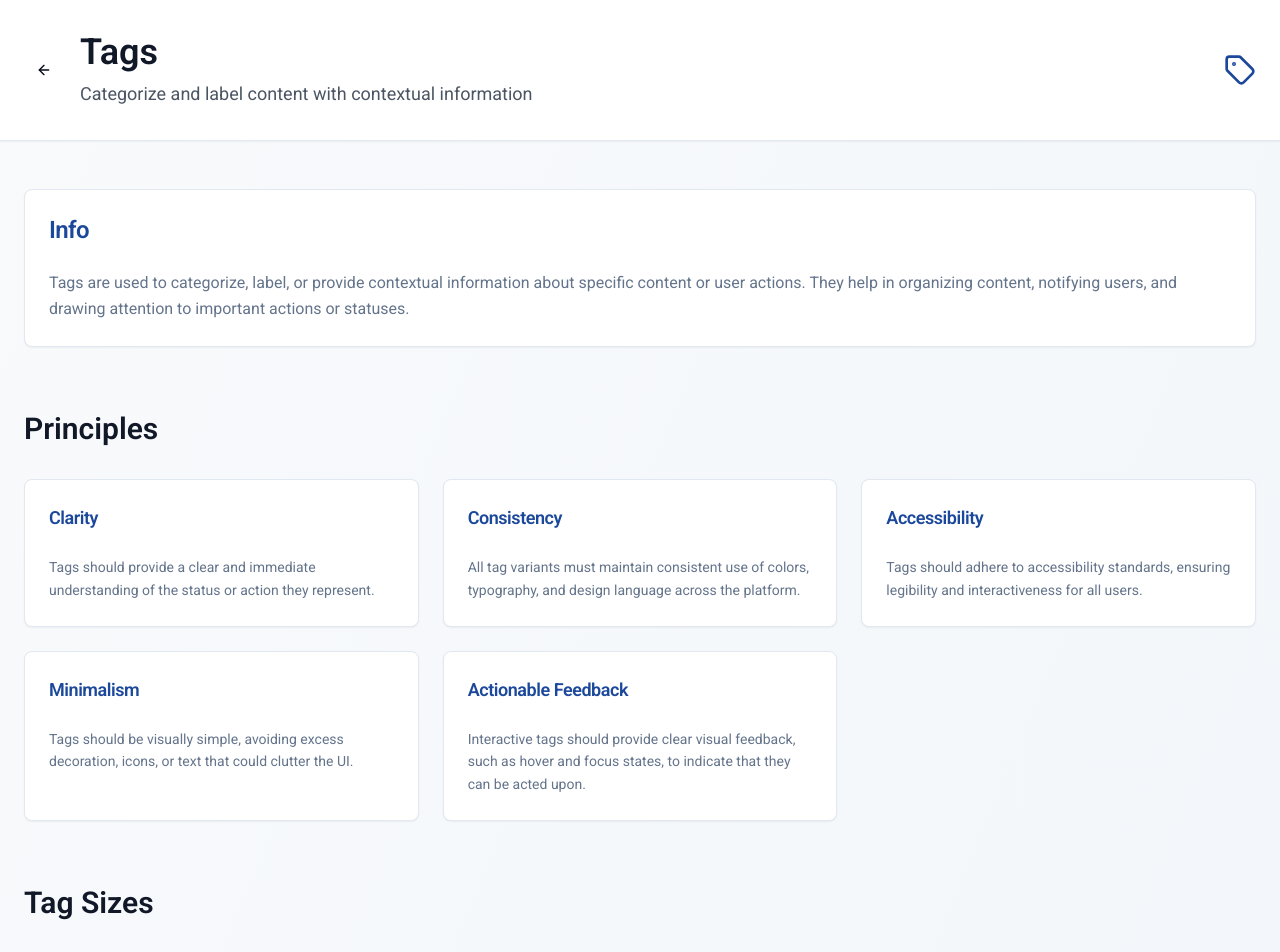
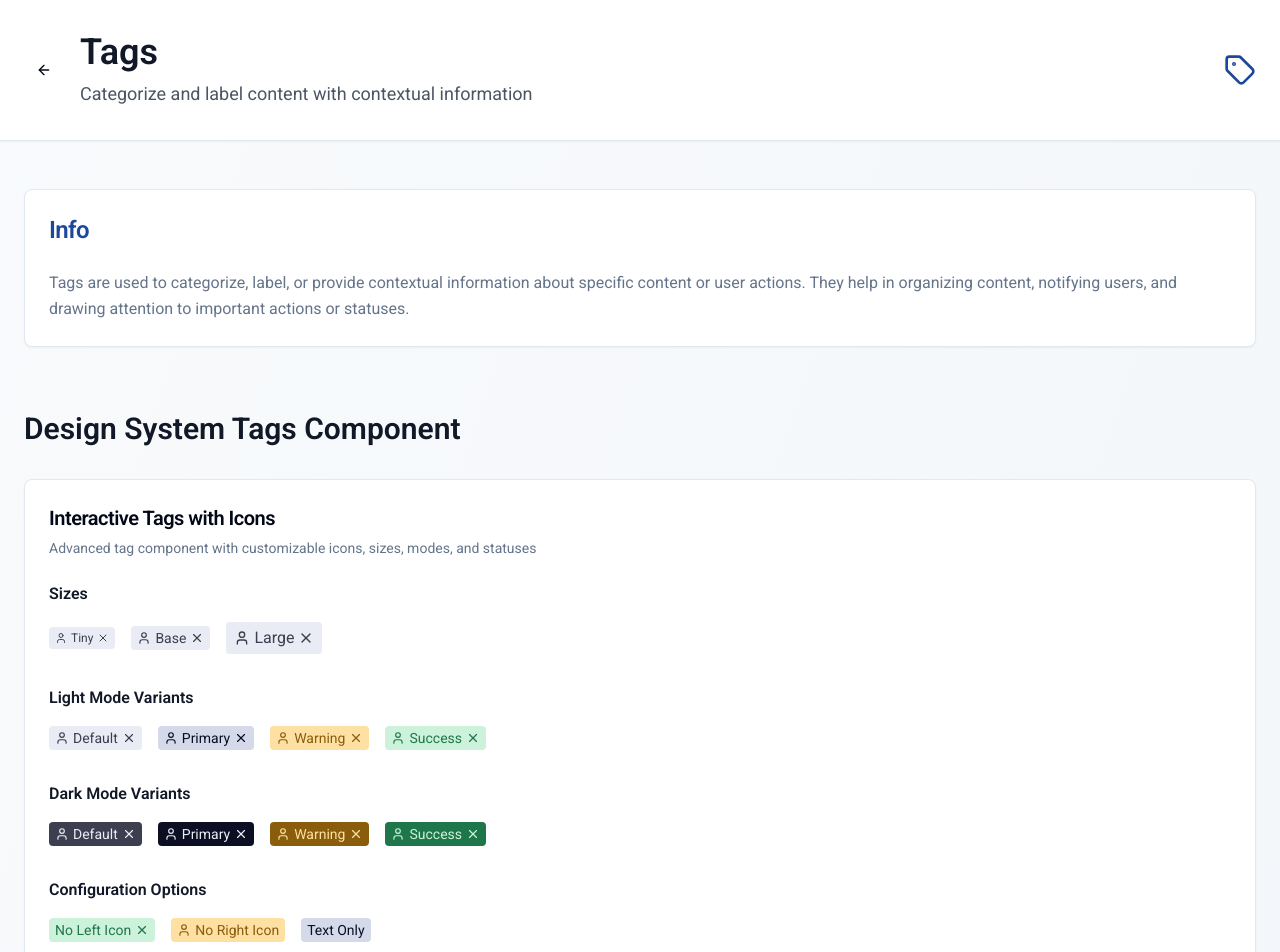
Before and after one commit to Suvarna-Myneni/style-sprite-craft, a React (Vite) app: page /tags in a window 1280 px wide. Shown: the top 952 px of the page. Built offline with nearby package versions, Linux system fonts and the light colour scheme.

Commit message:
Add Tags component
Implement Tags component with specified usage.

```diff
--- /dev/null
+++ b/src/components/tags/TagsComponent.tsx
@@ -0,0 +1,73 @@
+
+import React from "react";
+import { X, User } from "lucide-react";
+
+interface TagsComponentProps {
+  showRightIcon?: boolean;
+  showLeftIcon?: boolean;
+  status?: "primary" | "success" | "warning" | "default";
+  size?: "large" | "base" | "tiny";
+  mode?: "dark" | "light";
+  className?: string;
+  children?: React.ReactNode;
+}
+
+export const TagsComponent: React.FC<TagsComponentProps> = ({
+  showRightIcon = true,
+  showLeftIcon = true,
+  status = "default",
+  size = "base",
+  mode = "light",
+  className = "",
+  children = "Label"
+}) => {
+  const getIconColor = () => {
+    if (status === "default" && mode === "light") return "#3D3F50";
+    if (mode === "light" && status === "primary") return "#0C0F24";
+    if (mode === "light" && status === "warning") return "#895D0B";
+    if (status === "warning" && mode === "dark") return "#FFE1A4";
+    if (mode === "light" && status === "success") return "#1E774A";
+    if (status === "success" && mode === "dark") return "#CCF2DB";
+    return "#E9ECF4";
+  };
+
+  const getIconSize = () => {
+    if (size === "tiny") return 12;
+    if (size === "base") return 14;
+    if (size === "large") return 16;
+    return 14;
+  };
+
+  const getCloseIconSize = () => {
+    if (size === "tiny") return 12;
+    if (size === "base") return 14;
+    if (size === "large") return 16;
+    return 14;
+  };
+
+  const baseClasses = `tags-component ${size} ${mode} ${status} ${className}`;
+
+  return (
+    <div className={baseClasses}>
+      {showLeftIcon && (
+        <User
+          size={getIconSize()}
+          color={getIconColor()}
+          className="tags-left-icon"
+        />
+      )}
+
+      <div className="tags-text-wrapper">
+        {children}
+      </div>
+
+      {showRightIcon && (
+        <X
+          size={getCloseIconSize()}
+          color={getIconColor()}
+          className="tags-right-icon"
+        />
+      )}
+    </div>
+  );
+};
--- /dev/null
+++ b/src/components/tags/tags-component.css
@@ -0,0 +1,136 @@
+
+.tags-component {
+  align-items: center;
+  border-radius: 4px;
+  display: inline-flex;
+  gap: 4px;
+  justify-content: center;
+  overflow: hidden;
+  position: relative;
+  font-family: 'Roboto', sans-serif;
+}
+
+.tags-component .tags-left-icon {
+  position: relative;
+}
+
+.tags-component .tags-right-icon {
+  position: relative;
+  cursor: pointer;
+}
+
+.tags-component .tags-text-wrapper {
+  position: relative;
+  text-align: center;
+  white-space: nowrap;
+  width: fit-content;
+}
+
+/* Size variants */
+.tags-component.base {
+  padding: 2px 6px;
+}
+
+.tags-component.large {
+  padding: 4px 8px;
+}
+
+.tags-component.tiny {
+  padding: 2px 6px;
+}
+
+/* Background colors */
+.tags-component.dark.default {
+  background-color: #3d3f50;
+}
+
+.tags-component.warning.light {
+  background-color: #ffe0a3;
+}
+
+.tags-component.dark.success {
+  background-color: #1e774a;
+}
+
+.tags-component.dark.warning {
+  background-color: #895d0b;
+}
+
+.tags-component.default.light {
+  background-color: #e9ecf4;
+}
+
+.tags-component.primary.light {
+  background-color: #d4daea;
+}
+
+.tags-component.primary.dark {
+  background-color: #0c0f24;
+}
+
+.tags-component.light.success {
+  background-color: #ccf2db;
+}
+
+/* Typography */
+.tags-component.base .tags-text-wrapper {
+  font-size: 14px;
+  font-weight: 400;
+  line-height: 20px;
+  letter-spacing: 0px;
+}
+
+.tags-component.large .tags-text-wrapper {
+  font-size: 16px;
+  font-weight: 400;
+  line-height: 24px;
+  letter-spacing: 0px;
+}
+
+.tags-component.tiny .tags-text-wrapper {
+  font-size: 12px;
+  font-weight: 400;
+  line-height: 18px;
+  letter-spacing: 0px;
+}
+
+/* Text colors */
+.tags-component.warning.light .tags-text-wrapper {
+  color: #895d0b;
+}
+
+.tags-component.dark.success .tags-text-wrapper {
+  color: #ccf2db;
+}
+
+.tags-component.dark.warning .tags-text-wrapper {
+  color: #ffe0a3;
+}
+
+.tags-component.default.light .tags-text-wrapper {
+  color: #3d3f50;
+}
+
+.tags-component.primary.light .tags-text-wrapper {
+  color: #0c0f24;
+}
+
+.tags-component.primary.dark .tags-text-wrapper {
+  color: #e9ecf4;
+}
+
+.tags-component.light.success .tags-text-wrapper {
+  color: #1e774a;
+}
+
+.tags-component.dark.default.tiny .tags-text-wrapper {
+  color: #e9ecf4;
+}
+
+.tags-component.dark.default.large .tags-text-wrapper {
+  color: #e7e7e9;
+}
+
+.tags-component.dark.default.base .tags-text-wrapper {
+  color: #e9ecf4;
+}
--- a/src/pages/Tags.tsx
+++ b/src/pages/Tags.tsx
@@ -1,10 +1,11 @@
-
 import { Link } from "react-router-dom";
 import { ArrowLeft, Tag, Copy, Check } from "lucide-react";
 import { Button } from "@/components/ui/button";
 import { Card, CardContent, CardDescription, CardHeader, CardTitle } from "@/components/ui/card";
 import { Badge } from "@/components/ui/badge";
 import { useState } from "react";
+import { TagsComponent } from "@/components/tags/TagsComponent";
+import "@/components/tags/tags-component.css";
 
 const Tags = () => {
   const [copiedCode, setCopiedCode] = useState<string | null>(null);
@@ -157,6 +158,81 @@ const Tags = () => {
           </Card>
         </div>
 
+        {/* Design System Tags Component Examples */}
+        <div className="mb-16">
+          <h2 className="text-3xl font-bold text-gray-900 mb-8">Design System Tags Component</h2>
+          <Card>
+            <CardHeader>
+              <CardTitle className="text-xl">Interactive Tags with Icons</CardTitle>
+              <CardDescription>
+                Advanced tag component with customizable icons, sizes, modes, and statuses
+              </CardDescription>
+            </CardHeader>
+            <CardContent>
+              <div className="space-y-8">
+                {/* Size Examples */}
+                <div>
+                  <h4 className="font-semibold text-gray-900 mb-4">Sizes</h4>
+                  <div className="flex flex-wrap gap-4 items-center">
+                    <TagsComponent size="tiny" status="default" mode="light">Tiny</TagsComponent>
+                    <TagsComponent size="base" status="default" mode="light">Base</TagsComponent>
+                    <TagsComponent size="large" status="default" mode="light">Large</TagsComponent>
+                  </div>
+                </div>
+
+                {/* Status Examples - Light Mode */}
+                <div>
+                  <h4 className="font-semibold text-gray-900 mb-4">Light Mode Variants</h4>
+                  <div className="flex flex-wrap gap-4 items-center">
+                    <TagsComponent status="default" mode="light">Default</TagsComponent>
+                    <TagsComponent status="primary" mode="light">Primary</TagsComponent>
+                    <TagsComponent status="warning" mode="light">Warning</TagsComponent>
+                    <TagsComponent status="success" mode="light">Success</TagsComponent>
+                  </div>
+                </div>
+
+                {/* Status Examples - Dark Mode */}
+                <div>
+                  <h4 className="font-semibold text-gray-900 mb-4">Dark Mode Variants</h4>
+                  <div className="flex flex-wrap gap-4 items-center">
+                    <TagsComponent status="default" mode="dark">Default</TagsComponent>
+                    <TagsComponent status="primary" mode="dark">Primary</TagsComponent>
+                    <TagsComponent status="warning" mode="dark">Warning</TagsComponent>
+                    <TagsComponent status="success" mode="dark">Success</TagsComponent>
+                  </div>
+                </div>
+
+                {/* Configuration Examples */}
+                <div>
+                  <h4 className="font-semibold text-gray-900 mb-4">Configuration Options</h4>
+                  <div className="flex flex-wrap gap-4 items-center">
+                    <TagsComponent showLeftIcon={false} status="success" mode="light">No Left Icon</TagsComponent>
+                    <TagsComponent showRightIcon={false} status="warning" mode="light">No Right Icon</TagsComponent>
+                    <TagsComponent showLeftIcon={false} showRightIcon={false} status="primary" mode="light">Text Only</TagsComponent>
+                  </div>
+                </div>
+
+                {/* Code Example */}
+                <div>
+                  <h4 className="font-semibold text-gray-900 mb-2">Usage Example</h4>
+                  <div className="bg-gray-100 rounded-lg p-4">
+                    <code className="text-sm text-gray-800">
+                      {`<TagsComponent
+  className="status-success-size-6"
+  mode="dark"
+  size="large"
+  status="success"
+>
+  Custom Label
+</TagsComponent>`}
+                    </code>
+                  </div>
+                </div>
+              </div>
+            </CardContent>
+          </Card>
+        </div>
+
         {/* Principles */}
         <div className="mb-16">
           <h2 className="text-3xl font-bold text-gray-900 mb-8">Principles</h2>
```
